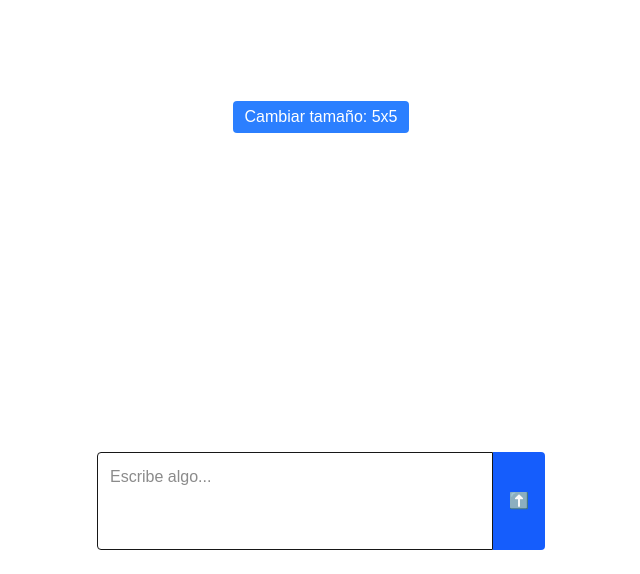
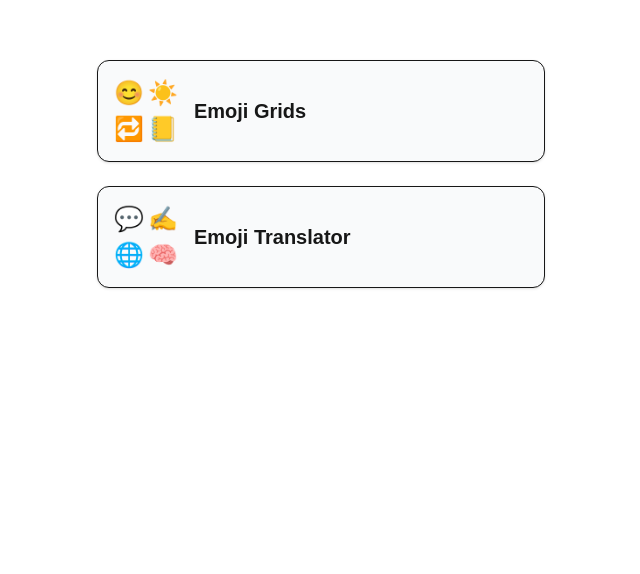
Before and after one commit to futurediffusion/emoji-translator, a Next.js app: page / in a window 1280 px wide. Shown: the part 226-800 px from the top of the page, without its empty margins (319-959 px from the left). Built offline with nearby package versions, Linux system fonts and the light colour scheme.

Commit message:
Add multi-page layout with home and placeholder

```diff
--- /dev/null
+++ b/src/app/emojigrids/page.tsx
@@ -0,0 +1,142 @@
+"use client";
+
+import { useState, useEffect } from "react";
+import Link from "next/link";
+import EmojiGrid from "@/components/EmojiGrid";
+import { extractEmojis } from "@/lib/toEmojiMatrix";
+import { generateSymmetricPatternSymmetric } from "@/lib/generateSymmetricPatternSymmetric";
+
+export default function EmojiGridPage() {
+  const [text, setText] = useState("");
+  const [grid, setGrid] = useState<string[][] | null>(null);
+  const [loading, setLoading] = useState(false);
+  const [error, setError] = useState("");
+  const sizeOptions = [3, 5, 7];
+  const [sizeIndex, setSizeIndex] = useState(1); // default 5x5
+  const size = sizeOptions[sizeIndex];
+  const [emojis, setEmojis] = useState<string[]>([]);
+
+  const toggleSize = () => {
+    setSizeIndex((prev) => (prev + 1) % sizeOptions.length);
+  };
+
+  useEffect(() => {
+    if (emojis.length) {
+      const matrix = generateSymmetricPatternSymmetric(emojis, size);
+      setGrid(matrix);
+    }
+  }, [size, emojis]);
+
+  const handleGenerate = async () => {
+    if (!text.trim()) return;
+    setLoading(true);
+    setError("");
+    try {
+      const res = await fetch(
+        "https://generativelanguage.googleapis.com/v1beta/models/gemini-2.0-flash:generateContent?key=AIzaSyDnO8MO4qFgkOcSO2eHVZkfQ7cZ2KhrA5I",
+        {
+          method: "POST",
+          headers: {
+            "Content-Type": "application/json",
+          },
+          body: JSON.stringify({
+            contents: [
+              {
+                parts: [
+                  {
+                    text: `Traduce el siguiente texto a la mayor cantidad posible de emojis apropiados. No expliques nada. Solo responde con emojis separados por espacios:\n\nTexto: ${text}`,
+                  },
+                ],
+              },
+            ],
+            generationConfig: {
+              responseMimeType: "application/json",
+              temperature: 0.5,
+              maxOutputTokens: 100,
+            },
+          }),
+        },
+      );
+      const data = await res.json();
+      console.log("📡 Gemini raw response:", data);
+      if (!res.ok) {
+        throw new Error(`Error ${res.status}`);
+      }
+      const content = data.candidates?.[0]?.content?.parts?.[0]?.text?.trim();
+      console.log("🔍 Contenido recibido:\n", content);
+      if (!content) {
+        throw new Error("Respuesta vacía del modelo");
+      }
+      const base = extractEmojis(content);
+      setEmojis(base);
+      const matrix = generateSymmetricPatternSymmetric(
+        base.length ? base : ["🧿"],
+        size,
+      );
+      setGrid(matrix);
+    } catch (err) {
+      console.error(err);
+      setError("No se pudo generar el diagnóstico");
+    } finally {
+      setLoading(false);
+    }
+  };
+
+  // Base dimension for the emoji grid itself
+  const gridSizeRem = size * 3 + (size - 1) * 0.5;
+  // Account for the card padding (p-4 -> 1rem on each side)
+  const cardSizeRem = gridSizeRem + 2;
+
+  return (
+    <main className="flex flex-col min-h-screen items-center p-6">
+      <div className="flex flex-col items-center justify-center flex-1 space-y-4 w-full">
+        {grid && (
+          <div
+            className="p-4 shadow-xl bg-gray-50 rounded-2xl flex items-center justify-center"
+            style={{ width: `${cardSizeRem}rem`, height: `${cardSizeRem}rem` }}
+          >
+            <EmojiGrid
+              grid={grid}
+              className="gap-2 text-5xl leading-none w-full h-full"
+            />
+          </div>
+        )}
+        <button
+          onClick={toggleSize}
+          className="px-3 py-1 rounded bg-blue-500 text-white hover:bg-blue-600"
+        >
+          Cambiar tamaño: {size}x{size}
+        </button>
+        {error && <p className="text-red-500">{error}</p>}
+      </div>
+      <div className="w-full max-w-md mx-auto flex mt-4">
+        <textarea
+          className="flex-1 p-3 border rounded-l resize-none"
+          rows={3}
+          placeholder="Escribe algo..."
+          value={text}
+          onChange={(e) => setText(e.target.value)}
+          onKeyDown={(e) => {
+            if (e.key === "Enter" && !e.shiftKey) {
+              e.preventDefault();
+              handleGenerate();
+            }
+          }}
+        />
+        <button
+          onClick={handleGenerate}
+          disabled={loading}
+          className="px-4 bg-blue-600 text-white rounded-r disabled:opacity-50"
+        >
+          {loading ? "..." : "⬆️"}
+        </button>
+      </div>
+      <Link
+        href="/"
+        className="fixed bottom-4 right-4 text-2xl p-2 bg-white rounded-full shadow hover:shadow-lg"
+      >
+        🏠
+      </Link>
+    </main>
+  );
+}
--- a/src/app/page.tsx
+++ b/src/app/page.tsx
@@ -1,134 +1,34 @@
-"use client";
+import Link from 'next/link';
 
-import { useState, useEffect } from "react";
-import EmojiGrid from "@/components/EmojiGrid";
-import { extractEmojis } from "@/lib/toEmojiMatrix";
-import { generateSymmetricPatternSymmetric } from "@/lib/generateSymmetricPatternSymmetric";
+const options = [
+  {
+    title: 'Emoji Grids',
+    href: '/emojigrids',
+    emojis: ['😊', '☀️', '🔁', '📒'],
+  },
+  {
+    title: 'Emoji Translator',
+    href: '/translator',
+    emojis: ['💬', '✍️', '🌐', '🧠'],
+  },
+];
 
 export default function Home() {
-  const [text, setText] = useState("");
-  const [grid, setGrid] = useState<string[][] | null>(null);
-  const [loading, setLoading] = useState(false);
-  const [error, setError] = useState("");
-  const sizeOptions = [3, 5, 7];
-  const [sizeIndex, setSizeIndex] = useState(1); // default 5x5
-  const size = sizeOptions[sizeIndex];
-  const [emojis, setEmojis] = useState<string[]>([]);
-
-  const toggleSize = () => {
-    setSizeIndex((prev) => (prev + 1) % sizeOptions.length);
-  };
-
-  useEffect(() => {
-    if (emojis.length) {
-      const matrix = generateSymmetricPatternSymmetric(emojis, size);
-      setGrid(matrix);
-    }
-  }, [size, emojis]);
-
-  const handleGenerate = async () => {
-    if (!text.trim()) return;
-    setLoading(true);
-    setError("");
-    try {
-      const res = await fetch(
-        "https://generativelanguage.googleapis.com/v1beta/models/gemini-2.0-flash:generateContent?key=AIzaSyDnO8MO4qFgkOcSO2eHVZkfQ7cZ2KhrA5I",
-        {
-          method: "POST",
-          headers: {
-            "Content-Type": "application/json",
-          },
-          body: JSON.stringify({
-            contents: [
-              {
-                parts: [
-                  {
-                    text: `Traduce el siguiente texto a la mayor cantidad posible de emojis apropiados. No expliques nada. Solo responde con emojis separados por espacios:\n\nTexto: ${text}`,
-                  },
-                ],
-              },
-            ],
-            generationConfig: {
-              responseMimeType: "application/json",
-              temperature: 0.5,
-              maxOutputTokens: 100,
-            },
-          }),
-        },
-      );
-      const data = await res.json();
-      console.log("📡 Gemini raw response:", data);
-      if (!res.ok) {
-        throw new Error(`Error ${res.status}`);
-      }
-      const content = data.candidates?.[0]?.content?.parts?.[0]?.text?.trim();
-      console.log("🔍 Contenido recibido:\n", content);
-      if (!content) {
-        throw new Error("Respuesta vacía del modelo");
-      }
-      const base = extractEmojis(content);
-      setEmojis(base);
-      const matrix = generateSymmetricPatternSymmetric(
-        base.length ? base : ["🧿"],
-        size,
-      );
-      setGrid(matrix);
-    } catch (err) {
-      console.error(err);
-      setError("No se pudo generar el diagnóstico");
-    } finally {
-      setLoading(false);
-    }
-  };
-
-  // Base dimension for the emoji grid itself
-  const gridSizeRem = size * 3 + (size - 1) * 0.5;
-  // Account for the card padding (p-4 -> 1rem on each side)
-  const cardSizeRem = gridSizeRem + 2;
-
   return (
-    <main className="flex flex-col min-h-screen items-center p-6">
-      <div className="flex flex-col items-center justify-center flex-1 space-y-4 w-full">
-        {grid && (
-          <div
-            className="p-4 shadow-xl bg-gray-50 rounded-2xl flex items-center justify-center"
-            style={{ width: `${cardSizeRem}rem`, height: `${cardSizeRem}rem` }}
-          >
-            <EmojiGrid
-              grid={grid}
-              className="gap-2 text-5xl leading-none w-full h-full"
-            />
-          </div>
-        )}
-        <button
-          onClick={toggleSize}
-          className="px-3 py-1 rounded bg-blue-500 text-white hover:bg-blue-600"
-        >
-          Cambiar tamaño: {size}x{size}
-        </button>
-        {error && <p className="text-red-500">{error}</p>}
-      </div>
-      <div className="w-full max-w-md mx-auto flex mt-4">
-        <textarea
-          className="flex-1 p-3 border rounded-l resize-none"
-          rows={3}
-          placeholder="Escribe algo..."
-          value={text}
-          onChange={(e) => setText(e.target.value)}
-          onKeyDown={(e) => {
-            if (e.key === "Enter" && !e.shiftKey) {
-              e.preventDefault();
-              handleGenerate();
-            }
-          }}
-        />
-        <button
-          onClick={handleGenerate}
-          disabled={loading}
-          className="px-4 bg-blue-600 text-white rounded-r disabled:opacity-50"
-        >
-          {loading ? "..." : "⬆️"}
-        </button>
+    <main className="min-h-screen flex items-center justify-center bg-white p-6">
+      <div className="flex flex-col gap-6 max-w-md w-full">
+        {options.map(({ title, href, emojis }) => (
+          <Link key={title} href={href} passHref>
+            <div className="flex items-center gap-4 border rounded-xl p-4 shadow hover:shadow-lg transition cursor-pointer bg-gray-50">
+              <div className="grid grid-cols-2 gap-1 text-2xl">
+                {emojis.map((emoji, idx) => (
+                  <div key={idx}>{emoji}</div>
+                ))}
+              </div>
+              <div className="text-xl font-semibold">{title}</div>
+            </div>
+          </Link>
+        ))}
       </div>
     </main>
   );
--- /dev/null
+++ b/src/app/translator/page.tsx
@@ -0,0 +1,16 @@
+import Link from 'next/link';
+
+export default function TranslatorPage() {
+  return (
+    <div className="min-h-screen flex flex-col items-center justify-center relative text-center">
+      <h1 className="text-2xl font-bold mb-2">Emoji Translator</h1>
+      <p className="text-gray-500">Muy pronto podrás traducir cualquier texto a emojis.</p>
+      <Link
+        href="/"
+        className="fixed bottom-4 right-4 text-2xl p-2 bg-white rounded-full shadow hover:shadow-lg"
+      >
+        🏠
+      </Link>
+    </div>
+  );
+}
```
